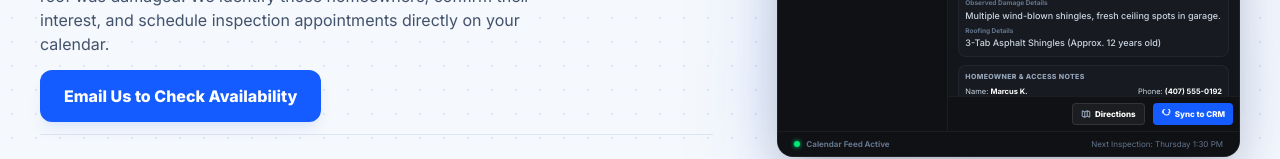
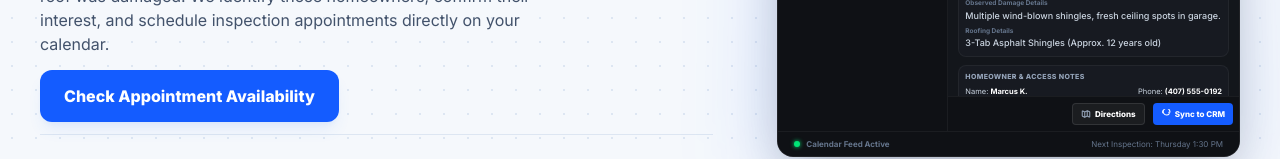
Before and after one commit to bbarnes4318/roofvisor, a Next.js app: page / in a window 1280 px wide. Shown: the part 419-578 px from the top of the page. Built offline with nearby package versions, Linux system fonts and the light colour scheme.

Commit message:
Hero: Update CTA button text to 'Check Appointment Availability'

```diff
--- a/app/page.tsx
+++ b/app/page.tsx
@@ -284,7 +284,7 @@ function HeroSection() {
 
           <div className="pt-0.5">
             <ButtonLink href={`mailto:${CONTACT_EMAIL}?subject=LeadsByStorm%20Discovery%20Call`}>
-              Email Us to Check Availability
+              Check Appointment Availability
             </ButtonLink>
           </div>
 
```
